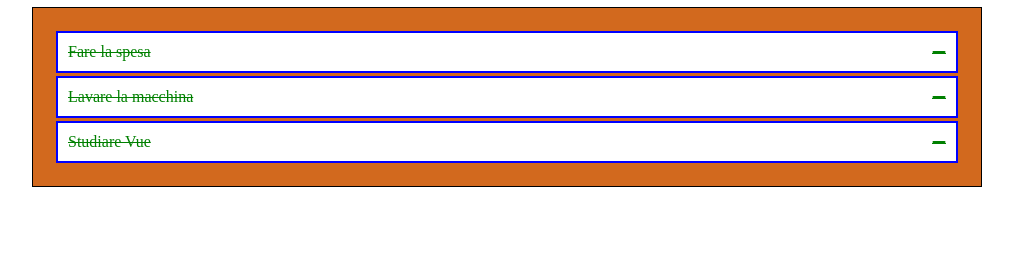
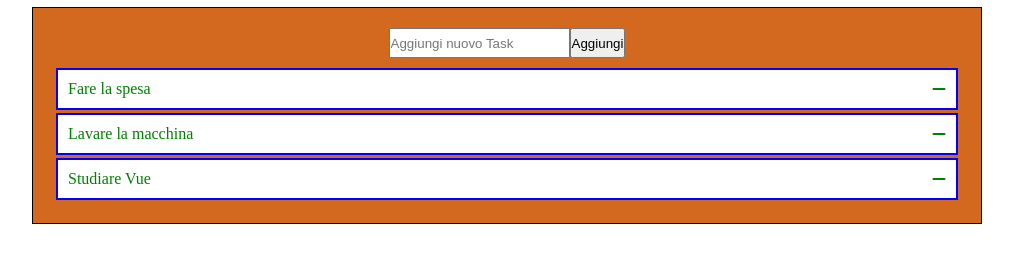
Before and after one commit to LeoSallu/vue-todolist, a plain HTML site: page index.html in a window 1280 px wide. Shown: the part 90-352 px from the top of the page, without its empty margins (133-1146 px from the left). Drawn offline with nearby package versions, Linux system fonts and the light colour scheme.

Commit message:
Completato Milestone 3 + bonus 1

```diff
--- a/css/style.css
+++ b/css/style.css
@@ -56,3 +56,9 @@ List
     font-weight: bold;
     color: yellow;
 }
+.add_list_item{
+    display: flex;
+    justify-content: center;
+    height: 30px;
+    margin-bottom: 10px;
+}
--- a/index.html
+++ b/index.html
@@ -18,7 +18,12 @@
         </header>
         <main>
             <div class="container">
-                <!-- Lista  -->
+            <!-- Form per aggiungere nuovo todo -->
+            <div class="add_list_item">
+                <input type="text" v-model="newTask" @keydown.enter="addTask" placeholder="Aggiungi nuovo Task">
+                <button @click="addTask">Aggiungi</button>
+            </div>
+            <!-- Lista  -->
                 <ul class="todolist">
                     <!-- Elemento Lista  -->
                     <li @click="toggleDone(index)" v-for="(lista,index) in list" class="list_item" :class="{check:list[index].done}">
@@ -32,15 +37,14 @@
                     Non ci sono task nella lista.
                 </div>
                 <!-- /Messaggio nessun Task -->
-                <!-- /Lista  -->
+            <!-- /Lista  -->
             </div>
         </main>
-
     </div>
-    <!-- App Vue  -->
-    <!-- vue -->
+    <!-- /App Vue  -->
+    <!-- VUE CDN-->
     <script src="https://unpkg.com/vue@3/dist/vue.global.js"></script>
-    <!-- my js  -->
+    <!-- My JS -->
     <script src="js/main.js"></script>
 </body>
 </html>
--- a/js/main.js
+++ b/js/main.js
@@ -9,17 +9,18 @@ createApp({
         list:[
             {
                 text:'Fare la spesa',
-                done: true
+                done: false
             },
             {
                 text:'Lavare la macchina',
-                done: true
+                done: false
             },
             {
                 text:'Studiare Vue',
-                done: true
+                done: false
             }
-             ]
+             ],
+        newTask:''
     }
   },
   methods:{
@@ -30,6 +31,13 @@ createApp({
     // Remove List
     removeListItem(index) {
         this.list.splice(index, 1);
+    },
+    // Add New Task
+    addTask() {
+        if (this.newTask.trim() !== '') {
+            this.list.push({ text: this.newTask, done: false });
+            this.newTask = '';
+        }
     }
 }
 }).mount('#app');
```
